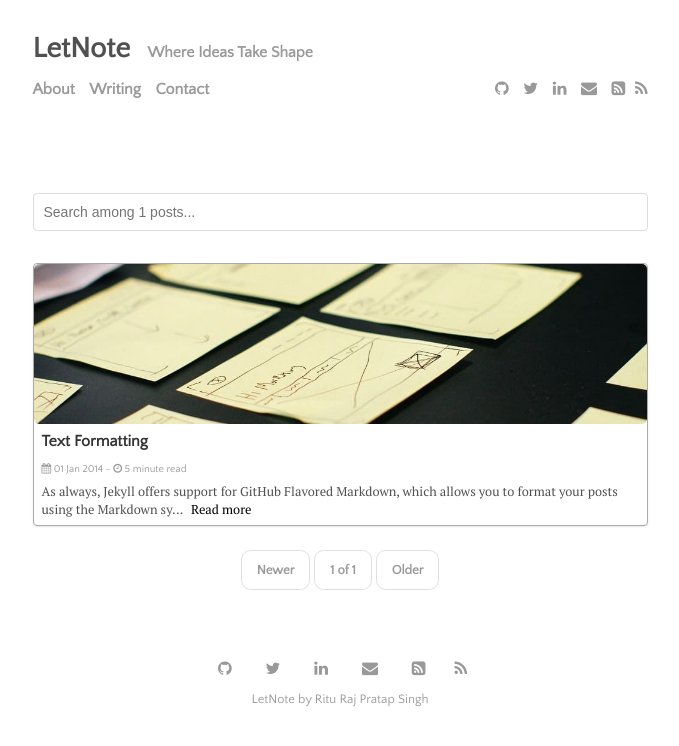
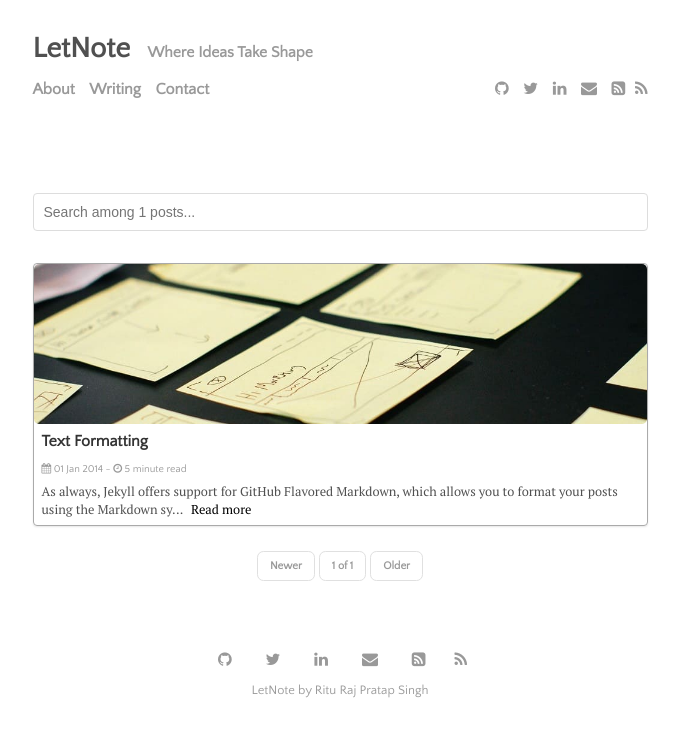
Before and after one commit to theriturajps/theriturajps.github.io, a Jekyll site: the page built from index.html, in a window 1280 px wide. Shown: the top 746 px of the page, without its empty margins (300-979 px from the left). Built offline with Jekyll 4.4.1, drawn with Linux system fonts in a browser that asks for light colours; the list of posts is cut into pages by our own code.

Commit message:
updated css

```diff
--- a/_sass/_home.scss
+++ b/_sass/_home.scss
@@ -85,7 +85,7 @@
 }
 
 .thumbnail-container img:hover {
-  transform: scale(1.01);
+  transform: scale(1.02);
 }
 
 /*
@@ -105,11 +105,11 @@
 .pagination-button {
   color: $light-gray-color;
   border: 1px solid $pagination-button-color;
-  padding: 5px 15px;
+  padding: 0px 12px;
   display: inline-block;
-  font-size: 13px;
+  font-size: 11px;
   font-weight: bold;
-  border-radius: 0.6rem;
+  border-radius: 0.4rem;
 }
 
 .pagination-active {
```
